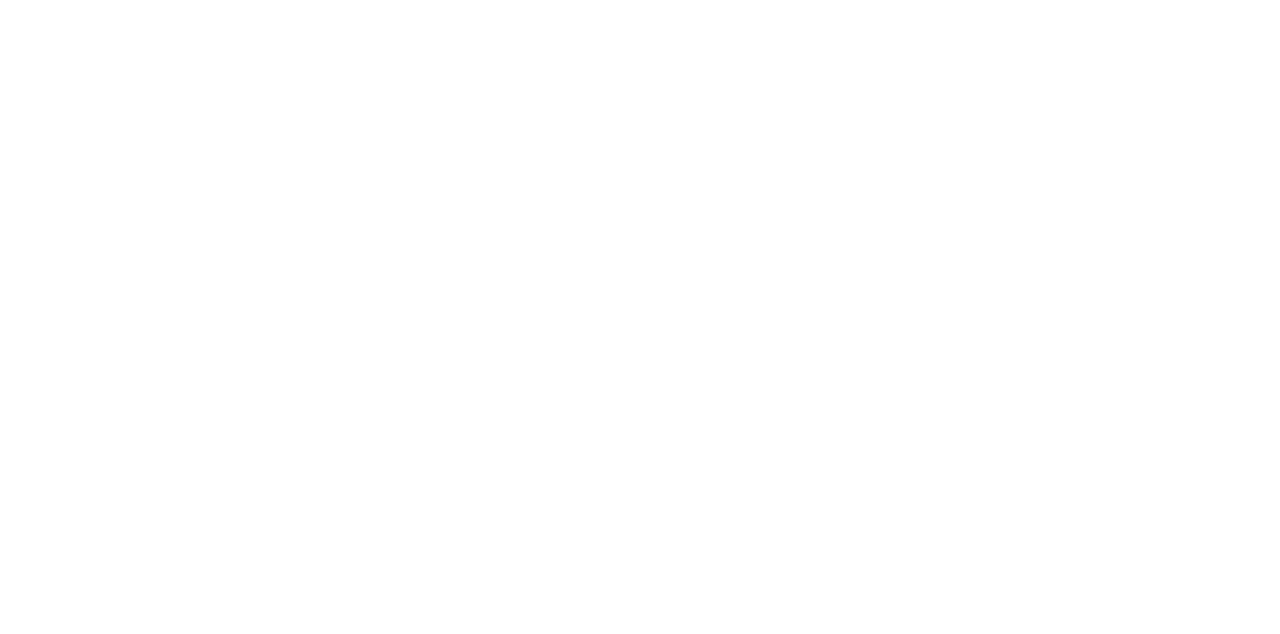
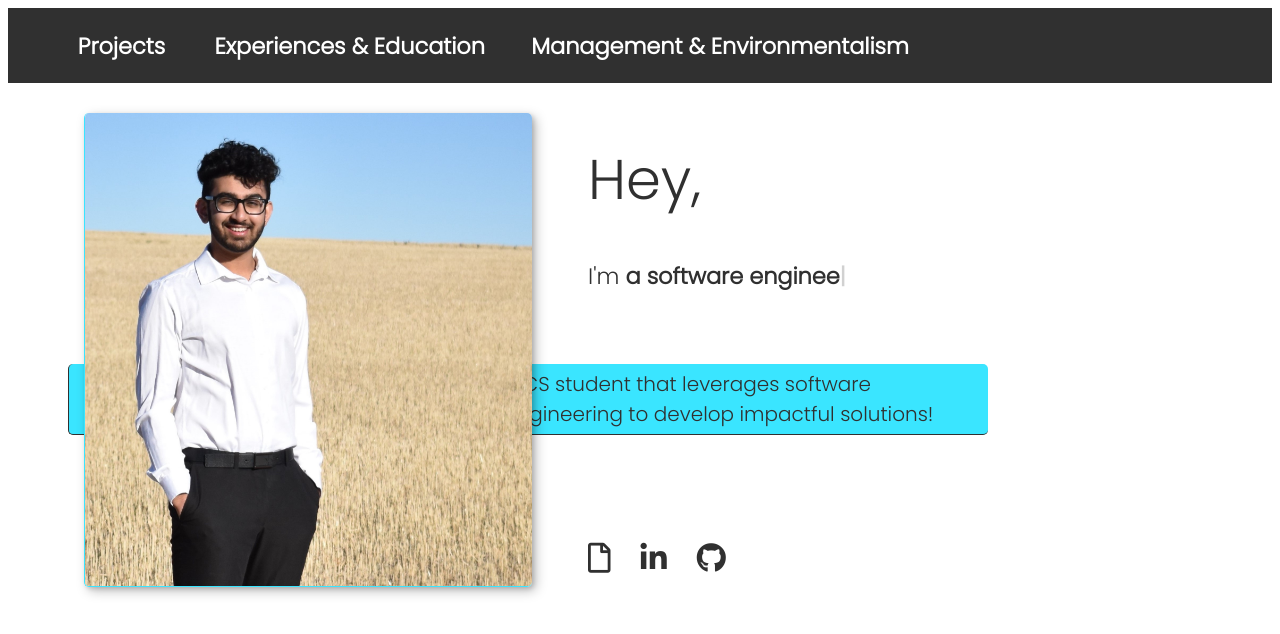
Before and after one commit to marmikpatel19/marmikpatel19.github.io, a React (Create React App) app: page / in a window 1280 px wide. Shown: the top 634 px of the page. Built offline with nearby package versions, Linux system fonts and the light colour scheme.

Commit message:
add routing

```diff
--- a/src/App.js
+++ b/src/App.js
@@ -1,7 +1,21 @@
 import "./App.css";
+import Home from "./components/pages/home";
+import { BrowserRouter, Routes, Route } from "react-router-dom";
 
 function App() {
-  return <div className="App"></div>;
+  return (
+    <>
+      <BrowserRouter>
+        <Routes>
+          <Route path="/" element={<Home />} />
+          {/*
+          <Route path="/projects" element={<Projects />} />
+          <Route path="/experiences" element={<Experiences />} />
+          <Route path="/management" element={<Management />} /> */}
+        </Routes>
+      </BrowserRouter>
+    </>
+  );
 }
 
 export default App;
```
